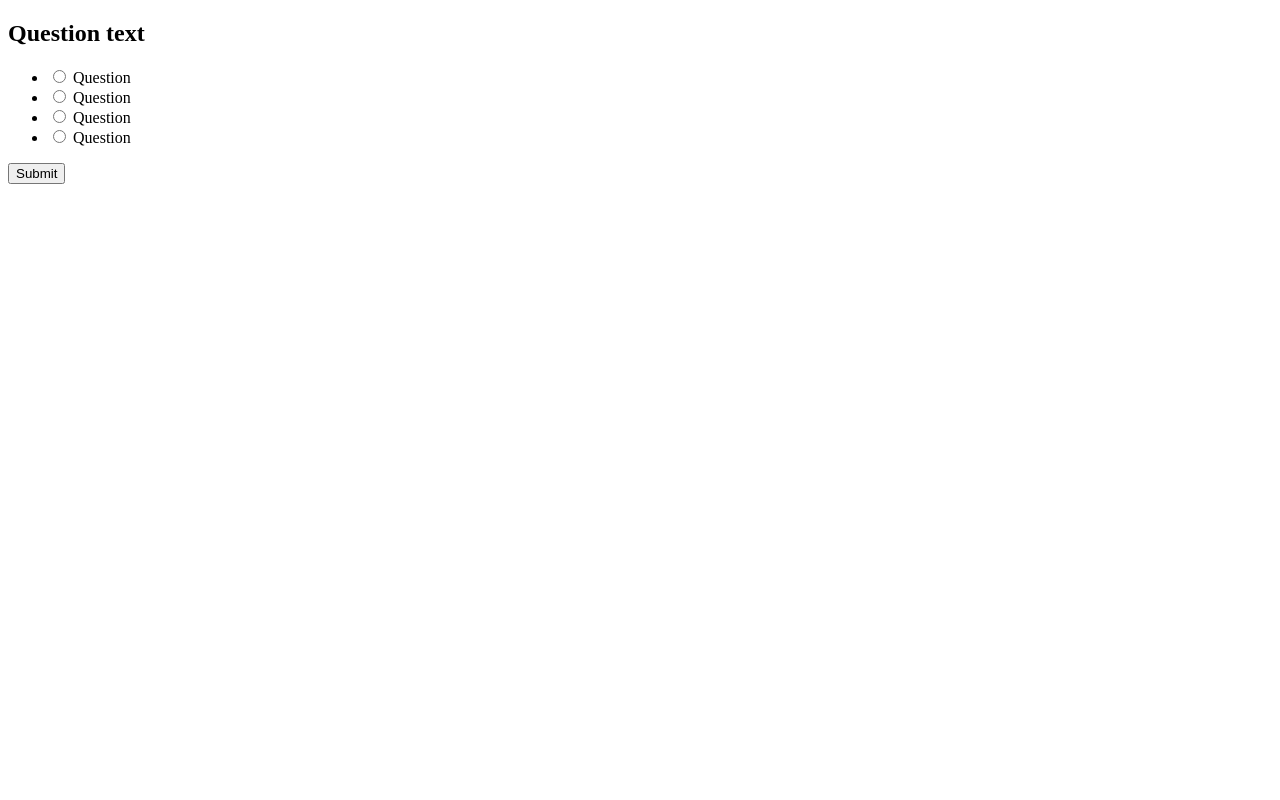
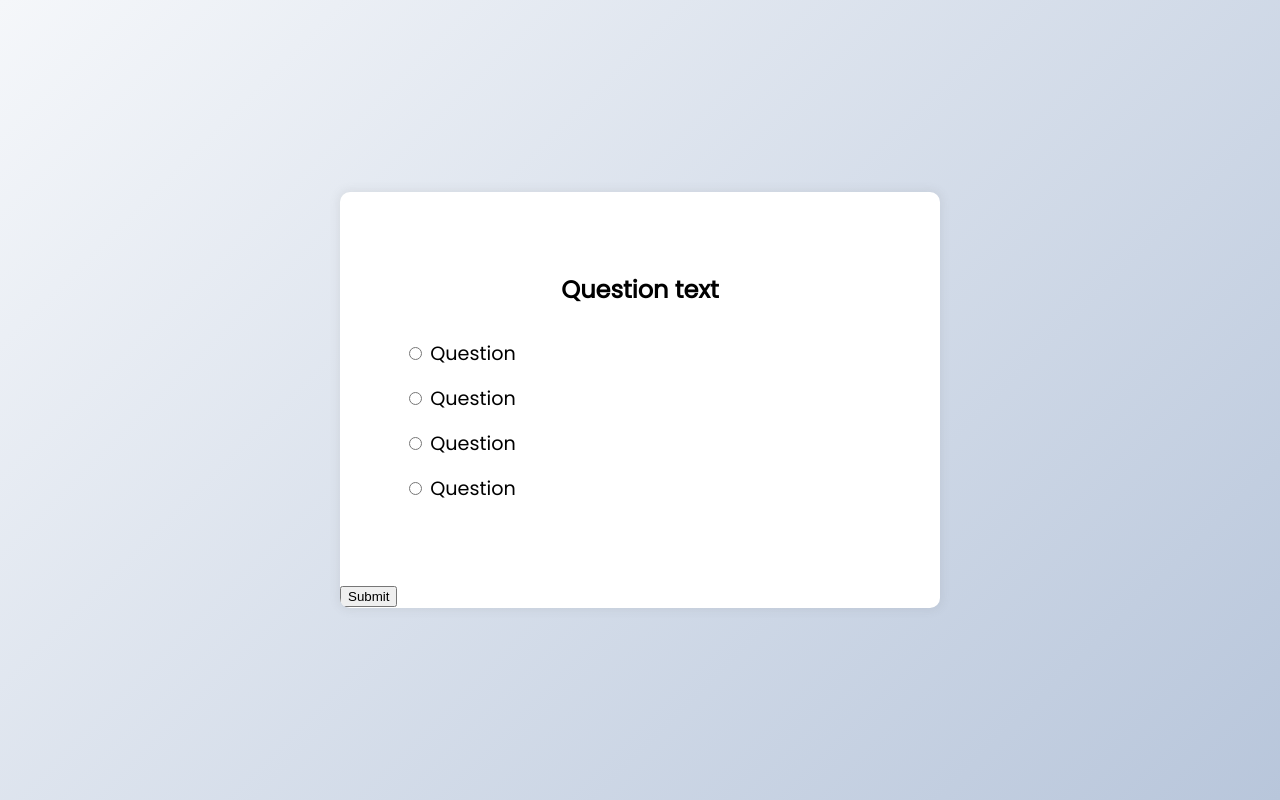
Before and after one commit to JoshdfG/Web3-Assessment-, a plain HTML site: page index.html in a window 1280 px wide. Drawn offline with Linux system fonts and the light colour scheme.

Commit message:
modified:   style.css

```diff
--- a/style.css
+++ b/style.css
@@ -3,3 +3,47 @@
 * {
   box-sizing: border-box;
 }
+
+body {
+  background-color: #b8c6db;
+  background-image: linear-gradient(315deg, #b8c6db 0%, #f5f7fa 100%);
+  font-family: "Poppins", sans-serif;
+  display: flex;
+  align-items: center;
+  justify-content: center;
+  height: 100vh;
+  overflow: hidden;
+  margin: 0;
+}
+
+.quiz-container {
+  background-color: #fff;
+  border-radius: 10px;
+  box-shadow: 0 0 10px 2px rgba(100, 100, 100, 0.1);
+  width: 600px;
+  overflow: hidden;
+}
+
+.quiz-header {
+  padding: 4rem;
+}
+
+h2 {
+  padding: 1rem;
+  text-align: center;
+  margin: 0;
+}
+
+ul {
+  list-style-type: none;
+  padding: 0;
+}
+
+ul li {
+  font-size: 1.2rem;
+  margin: 1rem 0;
+}
+
+ul li label {
+  cursor: pointer;
+}
```
